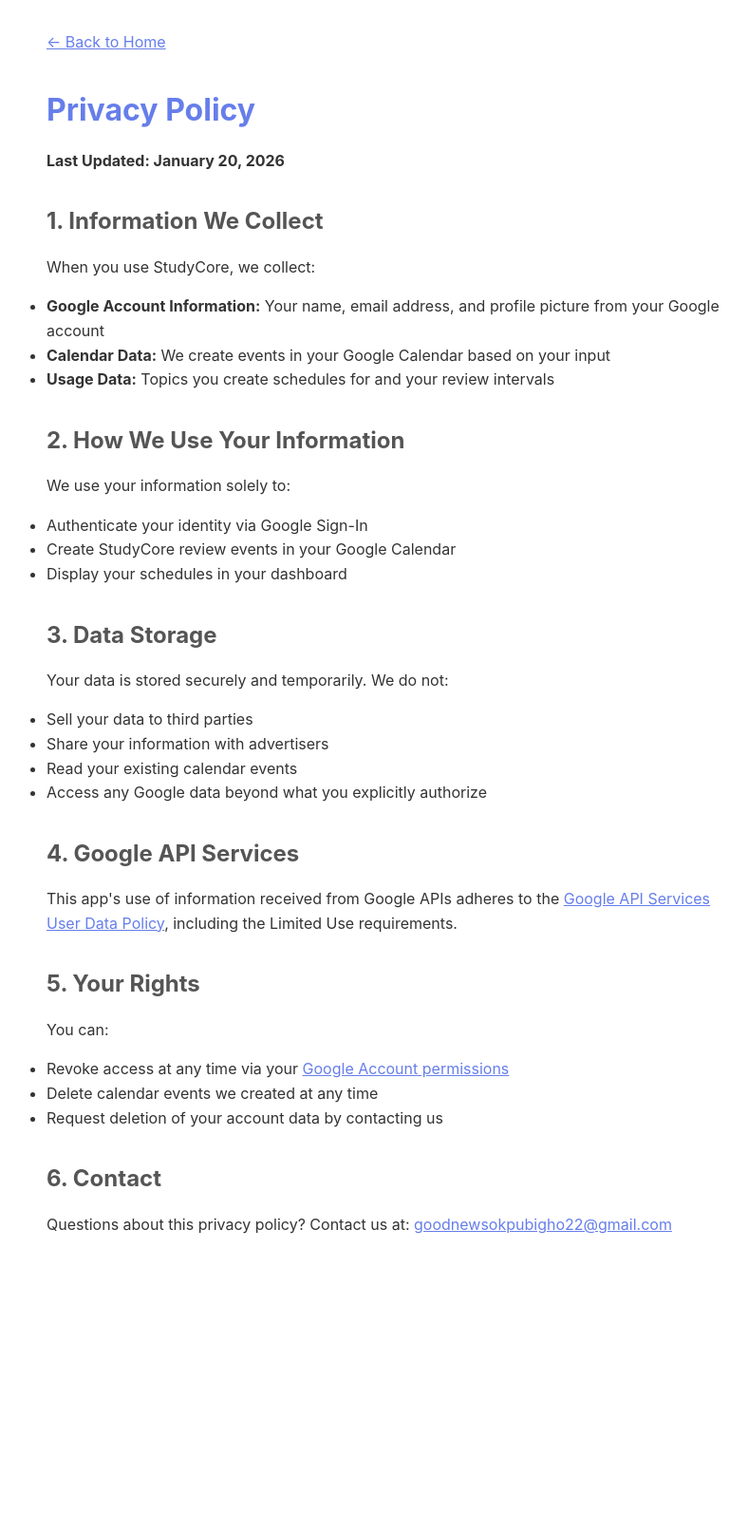
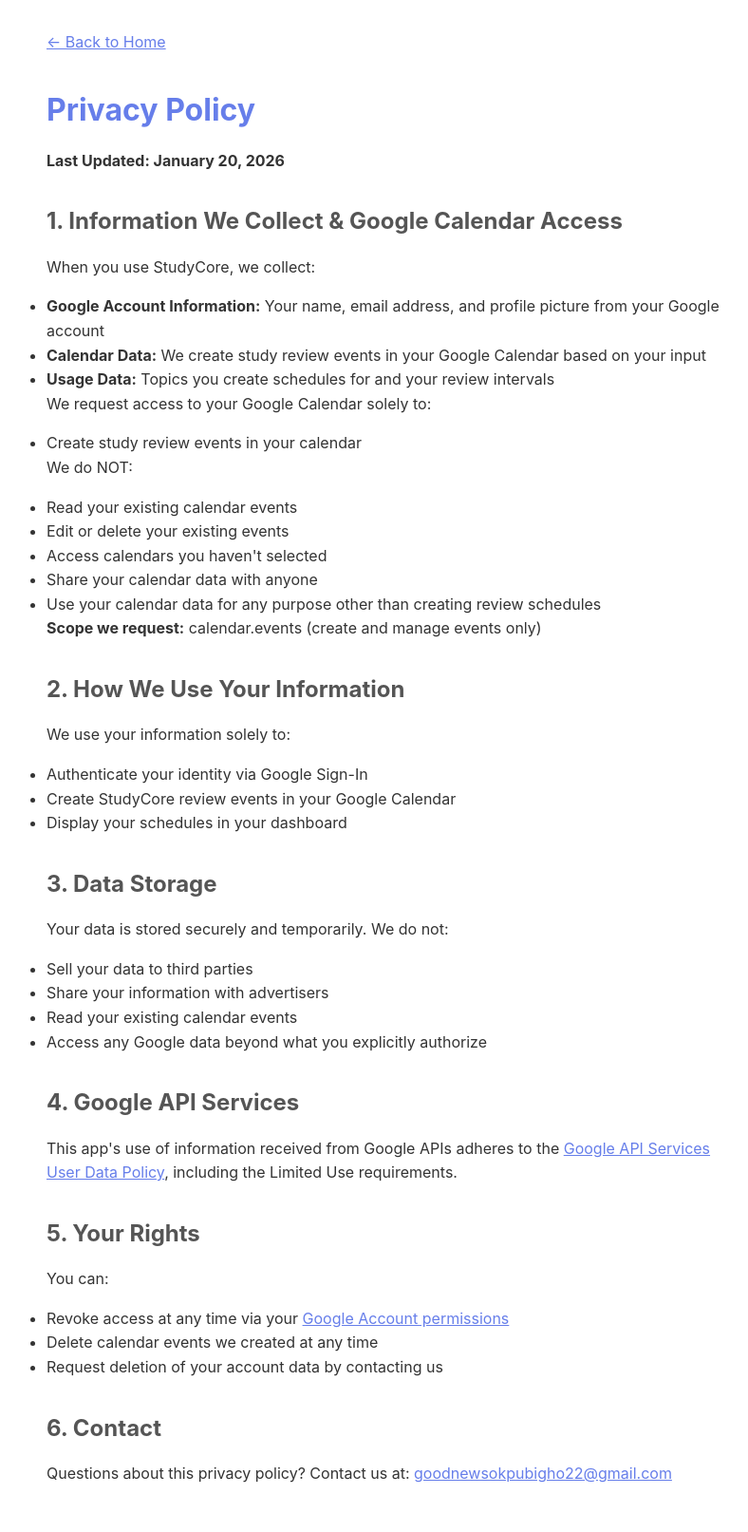
Before and after one commit to codecreatewrite/spaced-repitition-scheduler, a FastAPI app: page /privacy in a window 1280 px wide. Shown: the whole page at 95% size, without its empty margins (223-1011 px from the left). Before the commit the page ends 1299 px from the top, so only its background shows below. Run offline with FastAPI, Linux system fonts and the light colour scheme; parts of the project's set-up code (start-up, migrations or seed data) failed here and were passed over.

Commit message:
Fix: Request minimum scope (calendar.events only)

```diff
--- a/app/services/google_auth.py
+++ b/app/services/google_auth.py
@@ -10,7 +10,7 @@ SCOPES = [
     'openid',
     'https://www.googleapis.com/auth/userinfo.email',
     'https://www.googleapis.com/auth/userinfo.profile',
-    'https://www.googleapis.com/auth/calendar'
+    'https://www.googleapis.com/auth/events'
 ]
 
 class GoogleAuthService:
--- a/app/templates/privacy.html
+++ b/app/templates/privacy.html
@@ -27,13 +27,29 @@
     <h1>Privacy Policy</h1>
     <p><strong>Last Updated: January 20, 2026</strong></p>
 
-    <h2>1. Information We Collect</h2>
+    <h2>1. Information We Collect & Google Calendar Access</h2>
     <p>When you use StudyCore, we collect:</p>
     <ul>
         <li><strong>Google Account Information:</strong> Your name, email address, and profile picture from your Google account</li>
-        <li><strong>Calendar Data:</strong> We create events in your Google Calendar based on your input</li>
+        <li><strong>Calendar Data:</strong> We create study review events in your Google Calendar based on your input</li>
         <li><strong>Usage Data:</strong> Topics you create schedules for and your review intervals</li>
     </ul>
+
+    <p>We request access to your Google Calendar solely to:</p>
+    <ul>
+        <li>Create study review events in your calendar</li>
+    </ul>
+
+    <p>We do NOT:</p>
+    <ul>
+        <li>Read your existing calendar events</li>
+        <li>Edit or delete your existing events</li>
+        <li>Access calendars you haven't selected</li>
+        <li>Share your calendar data with anyone</li>
+        <li>Use your calendar data for any purpose other than creating review schedules</li>
+    </ul>
+
+    <p><strong>Scope we request:</strong> calendar.events (create and manage events only)</p>
 
     <h2>2. How We Use Your Information</h2>
     <p>We use your information solely to:</p>
```
